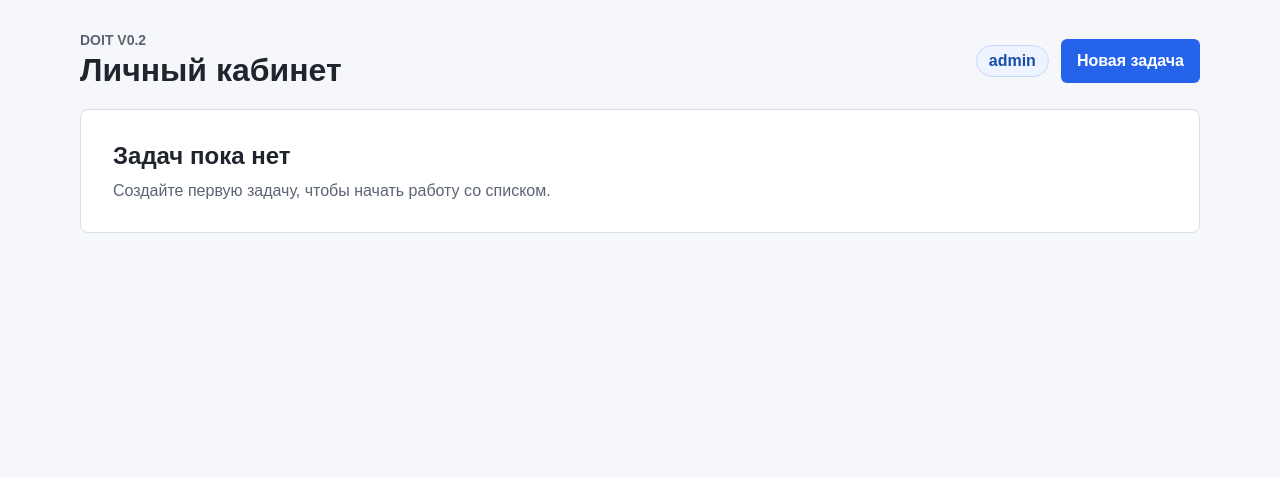
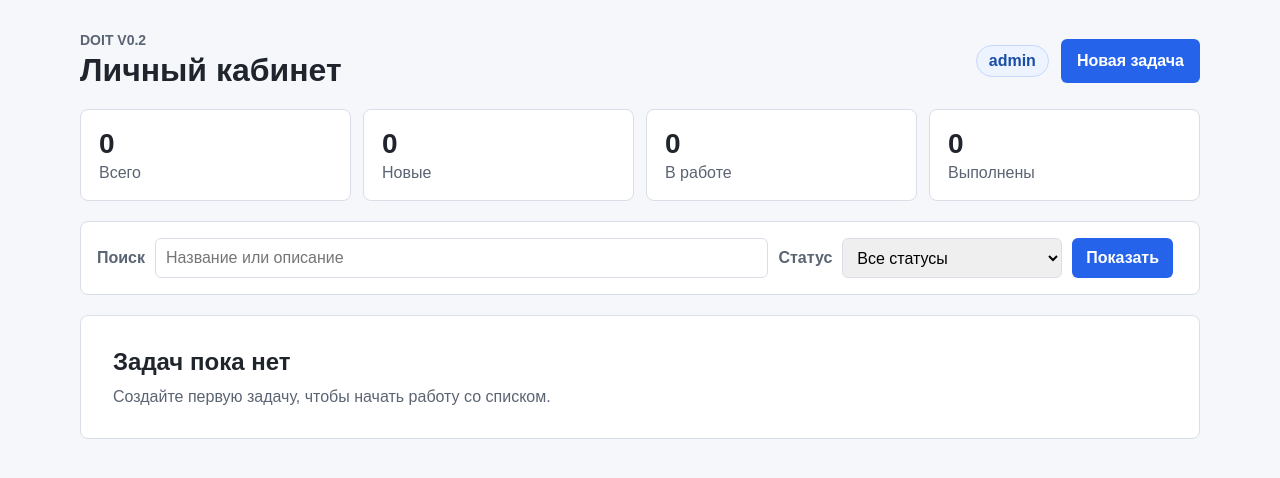
Before and after one commit to Uzalov-Gamid/doit-v0.2, a Django app: page / in a window 1280 px wide. Shown: the part 64-542 px from the top of the page. Run offline with Django 5.2, Linux system fonts and the light colour scheme; the visitor is signed in with stand-in values (Sample User, id 1); data that the repository does not hold is empty.

Commit message:
feat: добавить поиск и статистику задач

```diff
--- a/app/static/css/styles.css
+++ b/app/static/css/styles.css
@@ -232,6 +232,72 @@ body {
     font-weight: 700;
 }
 
+.stats-grid {
+    display: grid;
+    grid-template-columns: repeat(4, minmax(0, 1fr));
+    gap: 12px;
+}
+
+.stat-item {
+    padding: 18px;
+    background: var(--panel);
+    border: 1px solid var(--line);
+    border-radius: 8px;
+}
+
+.stat-item span {
+    display: block;
+    font-size: 28px;
+    font-weight: 700;
+}
+
+.stat-item p {
+    margin: 4px 0 0;
+    color: var(--muted);
+}
+
+.filter-bar {
+    display: grid;
+    grid-template-columns: auto minmax(180px, 1fr) auto minmax(160px, 220px) auto auto;
+    align-items: center;
+    gap: 10px;
+    padding: 16px;
+    background: var(--panel);
+    border: 1px solid var(--line);
+    border-radius: 8px;
+}
+
+.filter-bar label {
+    color: var(--muted);
+    font-weight: 700;
+}
+
+.filter-bar input,
+.filter-bar select {
+    min-height: 40px;
+    padding: 0 10px;
+    border: 1px solid var(--line);
+    border-radius: 6px;
+    font: inherit;
+}
+
+.filter-bar button {
+    min-height: 40px;
+    padding: 0 14px;
+    background: var(--accent);
+    border: 0;
+    border-radius: 6px;
+    color: #ffffff;
+    cursor: pointer;
+    font: inherit;
+    font-weight: 700;
+}
+
+.filter-bar a {
+    color: var(--accent);
+    text-decoration: none;
+}
+
 .empty-state {
     padding: 32px;
     background: var(--panel);
@@ -407,6 +473,14 @@ body {
         flex-wrap: wrap;
     }
 
+    .stats-grid {
+        grid-template-columns: repeat(2, minmax(0, 1fr));
+    }
+
+    .filter-bar {
+        grid-template-columns: 1fr;
+    }
+
     .page {
         margin: 20px auto;
     }
--- a/app/tasks/views.py
+++ b/app/tasks/views.py
@@ -1,6 +1,7 @@
 from django.contrib.auth.decorators import login_required
 from django.contrib.auth.mixins import LoginRequiredMixin
 from django.contrib import messages
+from django.db.models import Q
 from django.shortcuts import get_object_or_404, redirect, render
 from django.urls import reverse_lazy
 from django.views.decorators.http import require_POST
@@ -12,8 +13,32 @@ from .models import Task
 
 @login_required
 def dashboard(request):
-    tasks = Task.objects.filter(user=request.user)
-    return render(request, 'tasks/dashboard.html', {'tasks': tasks})
+    base_tasks = Task.objects.filter(user=request.user)
+    tasks = base_tasks
+    query = request.GET.get('q', '').strip()
+    status = request.GET.get('status', '').strip()
+
+    if query:
+        tasks = tasks.filter(Q(title__icontains=query) | Q(description__icontains=query))
+
+    if status in dict(Task.STATUS_CHOICES):
+        tasks = tasks.filter(status=status)
+
+    stats = {
+        'total': base_tasks.count(),
+        'new': base_tasks.filter(status=Task.STATUS_NEW).count(),
+        'in_progress': base_tasks.filter(status=Task.STATUS_IN_PROGRESS).count(),
+        'done': base_tasks.filter(status=Task.STATUS_DONE).count(),
+    }
+
+    context = {
+        'tasks': tasks,
+        'stats': stats,
+        'query': query,
+        'selected_status': status,
+        'status_choices': Task.STATUS_CHOICES,
+    }
+    return render(request, 'tasks/dashboard.html', context)
 
 
 class UserTaskMixin(LoginRequiredMixin):
--- a/app/templates/tasks/dashboard.html
+++ b/app/templates/tasks/dashboard.html
@@ -16,6 +16,43 @@
       <a class="primary-button button-link" href="{% url 'tasks:task_create' %}">Новая задача</a>
     </div>
   </div>
+
+  <section class="stats-grid" aria-label="Статистика задач">
+    <div class="stat-item">
+      <span>{{ stats.total }}</span>
+      <p>Всего</p>
+    </div>
+    <div class="stat-item">
+      <span>{{ stats.new }}</span>
+      <p>Новые</p>
+    </div>
+    <div class="stat-item">
+      <span>{{ stats.in_progress }}</span>
+      <p>В работе</p>
+    </div>
+    <div class="stat-item">
+      <span>{{ stats.done }}</span>
+      <p>Выполнены</p>
+    </div>
+  </section>
+
+  <form class="filter-bar" method="get">
+    <label for="task-search">Поиск</label>
+    <input id="task-search" type="search" name="q" value="{{ query }}" placeholder="Название или описание">
+
+    <label for="task-status">Статус</label>
+    <select id="task-status" name="status">
+      <option value="">Все статусы</option>
+      {% for value, label in status_choices %}
+        <option value="{{ value }}" {% if selected_status == value %}selected{% endif %}>{{ label }}</option>
+      {% endfor %}
+    </select>
+
+    <button type="submit">Показать</button>
+    {% if query or selected_status %}
+      <a href="{% url 'tasks:dashboard' %}">Сбросить</a>
+    {% endif %}
+  </form>
 
   {% if tasks %}
     <section class="task-list" aria-label="Список задач">
```
Also changed, not shown: app/tasks/tests.py (+34 -0 lines).
